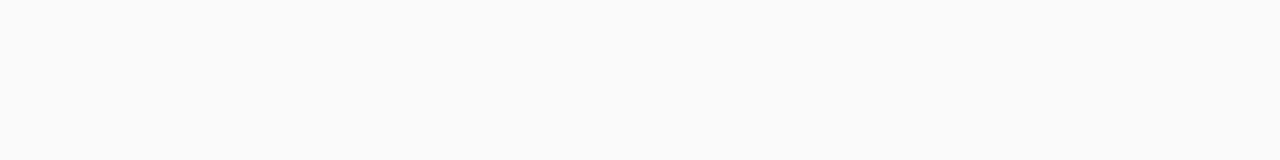
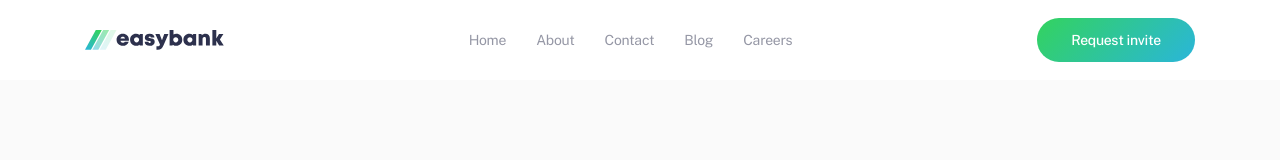
Before and after one commit to ramziddin-frontend/easybank, a plain HTML site: page index.html in a window 1280 px wide. Drawn offline with Linux system fonts and the light colour scheme.

Commit message:
Add site header

```diff
--- a/css/styles.css
+++ b/css/styles.css
@@ -119,6 +119,119 @@ select:-webkit-autofill:focus {
   margin-right: auto;
 }
 
+/* LOGO */
+.logo {
+  display: inline-block;
+}
+
+.logo:hover {
+  opacity: 0.8;
+}
+
+.logo:active {
+  opacity: 0.6;
+}
+
+.logo__img {
+  display: block;
+  width: 139px;
+  height: 20px;
+  object-fit: contain;
+}
+
+
+/* SITENAV */
+.sitenav__list {
+  display: flex;
+  align-items: center;
+  padding: 0;
+  margin: 0;
+  list-style: none;
+  font-size: 14px;
+  line-height: normal;
+}
+
+.sitenav__item {
+  position: relative;
+  padding-top: 32px;
+  padding-bottom: 32px;
+}
+
+.sitenav__item:not(:last-child) {
+  margin-right: 30px;
+}
+
+.sitenav__link {
+  display: block;
+  text-decoration: none;
+  color: var(--grey);
+}
+
+.sitenav__link:hover {
+  color: var(--black);
+}
+
+.sitenav__link::after {
+  position: absolute;
+  display: none;
+  left: 0;
+  bottom: 0;
+  width: 100%;
+  height: 4px;
+  background-color: var(--green);
+  background-image: var(--gradient);
+  content: "";
+}
+
+.sitenav__link:hover::after {
+  display: block;
+}
+
+
+/* BUTTON */
+.button {
+  position: relative;
+  display: inline-block;
+  padding: 8px 34px;
+  border-radius: 22px;
+  font-size: 14px;
+  line-height: 28px;
+  font-weight: 500;
+  background-color: var(--green);
+  background-image: var(--gradient);
+  color: #fff;
+  text-decoration: none;
+  cursor: pointer;
+  white-space: nowrap;
+}
+
+.button:hover::after {
+  position: absolute;
+  left: 0;
+  top: 0;
+  width: 100%;
+  height: 100%;
+  border-radius: 22px;
+  background-color: rgba(255, 255, 255, 0.4);
+  content: "";
+}
+
+.button:active {
+  transform: translateY(2px);
+}
+
+/* SITE-HEADER */
+.site-header {
+  position: relative;
+  z-index: 50;
+  background-color: #fff;
+}
+
+.site-header__container {
+  display: flex;
+  justify-content: space-between;
+  align-items: center;
+}
 
 /* MAIN-CONTENT */
 .main-content {
--- a/index.html
+++ b/index.html
@@ -12,7 +12,27 @@
 </head>
 <body>
 
+  <!-- SITE-HEADER -->
+  <header class="site-header">
+    <div class="site-header__container container">
+      <a class="logo" href="index.html">
+        <img class="logo__img" src="img/logo.svg" alt="EasyBank logo" width="139" height="20">
+      </a>
 
+      <!-- SITENAV -->
+      <nav class="sitenav">
+        <ul class="sitenav__list">
+          <li class="sitenav__item"><a class="sitenav__link" href="#">Home</a></li>
+          <li class="sitenav__item"><a class="sitenav__link" href="#">About</a></li>
+          <li class="sitenav__item"><a class="sitenav__link" href="#">Contact</a></li>
+          <li class="sitenav__item"><a class="sitenav__link" href="#">Blog</a></li>
+          <li class="sitenav__item"><a class="sitenav__link" href="#">Careers</a></li>
+        </ul>
+      </nav>
+
+      <a class="button" href="#">Request invite</a>
+    </div>
+  </header>
 
   <script src="js/main.js"></script>
 </body>
```
Also changed, not shown: img/logo.svg (added).
